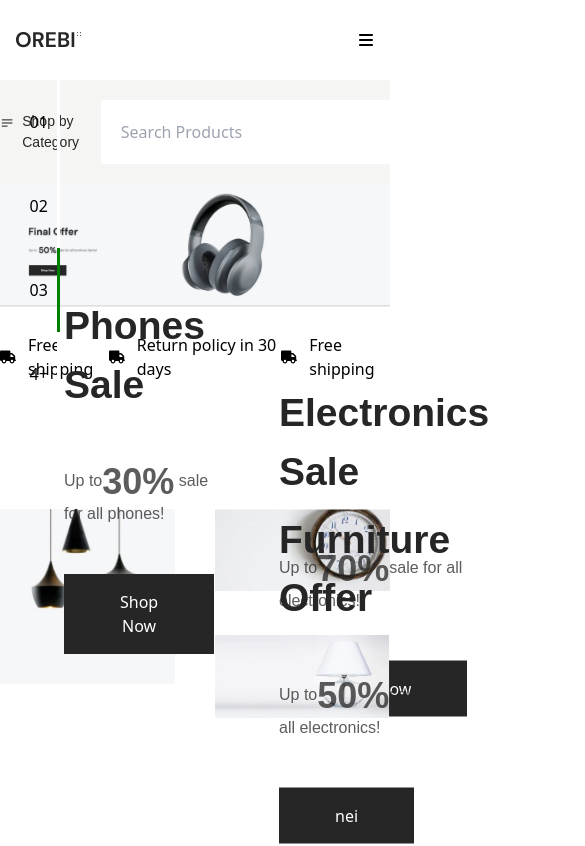
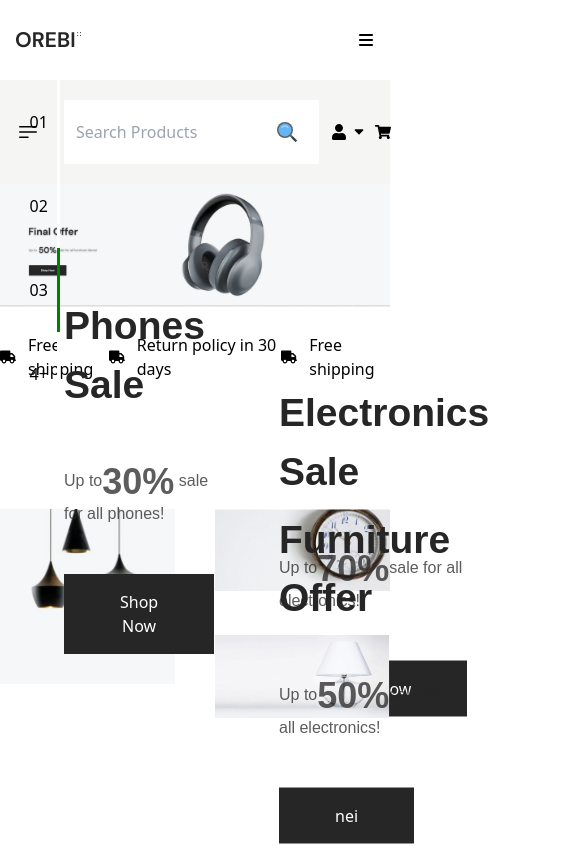
Before and after one commit to taufik69/FDR-2303-e-com, a React (Vite) app: page / in a window 390 px wide. Shown: the top 846 px of the page, 585 px wide, since content can reach past the window. Built offline with nearby package versions, Linux system fonts and the light colour scheme.

Commit message:
menu bar responsive done

```diff
--- a/src/Component/CommonConponent/Serach.jsx
+++ b/src/Component/CommonConponent/Serach.jsx
@@ -8,11 +8,11 @@ const Serach = ({ placeHolder }) => {
         <div className="relative">
           <input
             type="text"
-            className="w-[601px] py-5 px-5 rounded-sm"
+            className="ml-3 sm:ml-0 px-3 max-w-[601px] py-5  sm:px-5 rounded-sm"
             placeholder={placeHolder}
           />
 
-          <div className="absolute top-1/2 -translate-y-2/4 right-5 text-2xl ">
+          <div className="  absolute top-1/2 -translate-y-2/4 right-5 text-2xl ">
             <FcSearch />
           </div>
         </div>
--- a/src/Component/HomeComponent/MenuBar/MenuBar.jsx
+++ b/src/Component/HomeComponent/MenuBar/MenuBar.jsx
@@ -8,19 +8,19 @@ import { TiArrowSortedDown } from "react-icons/ti";
 const MenuBar = () => {
   return (
     <>
-      <div className="bg-secondary_bg_color py-5">
+      <div className="bg-secondary_bg_color py-5 px-4 sm:px-0">
         <div className="container">
           <Flex className={"gap-x-3 justify-between items-center"}>
             <Flex className={"gap-x-2"}>
               <HiOutlineBars3BottomLeft className="text-2xl " />
-              <p className="menuItem cursor-pointer text-main_font_color">
+              <p className="hidden md:block menuItem cursor-pointer text-main_font_color">
                 Shop by Category
               </p>
             </Flex>
             <Serach placeHolder="Search Products" />
 
-            <Flex className={"gap-x-5"}>
-              <Flex className={"gap-x-2"}>
+            <Flex className={"gap-x-2 sm:gap-x-5"}>
+              <Flex className={" gap-x-1 sm:gap-x-2"}>
                 <div>
                   <FaUser />
                 </div>
```
